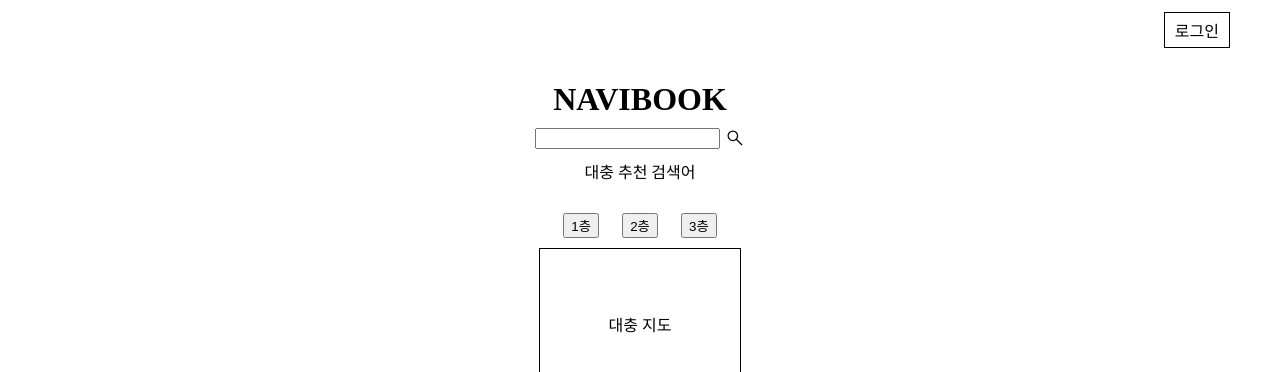
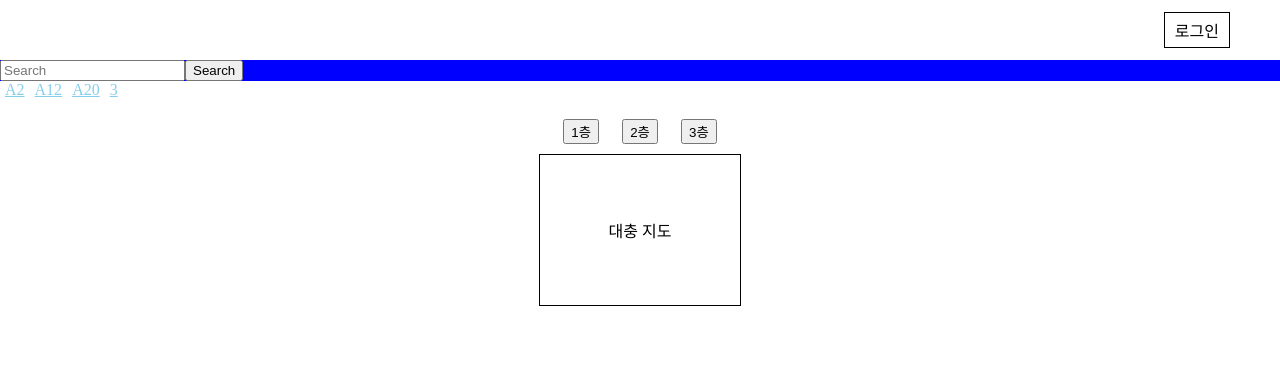
Before and after one commit to NaviBook/frontend, a Next.js app: page / in a window 1280 px wide. Shown: the top 372 px of the page. Built offline with nearby package versions, Linux system fonts and the light colour scheme.

Commit message:
Fix small bug

```diff
--- a/src/components/SearchBar.jsx
+++ b/src/components/SearchBar.jsx
@@ -6,8 +6,8 @@ const SearchBar = () => {
     const inputRef = useRef(null);
     let [result, setResult] = useState([]);
     const router = useRouter();
-    const search = async (e) => {
-        let value = e.target.value;
+    const search = async () => {
+        let value = inputRef.current.value;
         if (value.length > 0) {
             let result = [];
             let response = await axios.get(`/api/bookinfo/searchbookinfo`,{params:{bookname: value}});
@@ -38,13 +38,15 @@ const SearchBar = () => {
 
     const clickRecommend = (bookname) => () => {
         inputRef.current.value = bookname;
-        search({target: inputRef.current});
+        search();
     };
 
     return (
         <>
-            <input type="text" placeholder="Search" onChange={search} ref={inputRef}/>
-            <button>Search</button>
+            <div className="search">
+                <input type="text" placeholder="Search" onChange={search} ref={inputRef}/>
+                <button>Search</button>
+            </div>
             <div className="recommend">
                 {recommend.map((e,i) => {
                     return (
@@ -65,6 +67,10 @@ const SearchBar = () => {
                 })}
             </div>
             <style jsx>{`
+                .search {
+                    background-color: blue;
+
+                }
                 .recommend>span{
                     margin: 5px;
                     color: skyblue;
--- a/src/pages/index.js
+++ b/src/pages/index.js
@@ -1,12 +1,12 @@
 import LogInBtn from "@/components/LogInBtn";
-import SearchBox from "@/components/SearchBox";
+import SearchBar from "@/components/SearchBar";
 import Mainmap from "@/components/Mainmap";
 
 export default function Home() {
   return (
     <>
         <LogInBtn />
-        <SearchBox />
+        <SearchBar />
         <Mainmap />
     </>
   );
```
